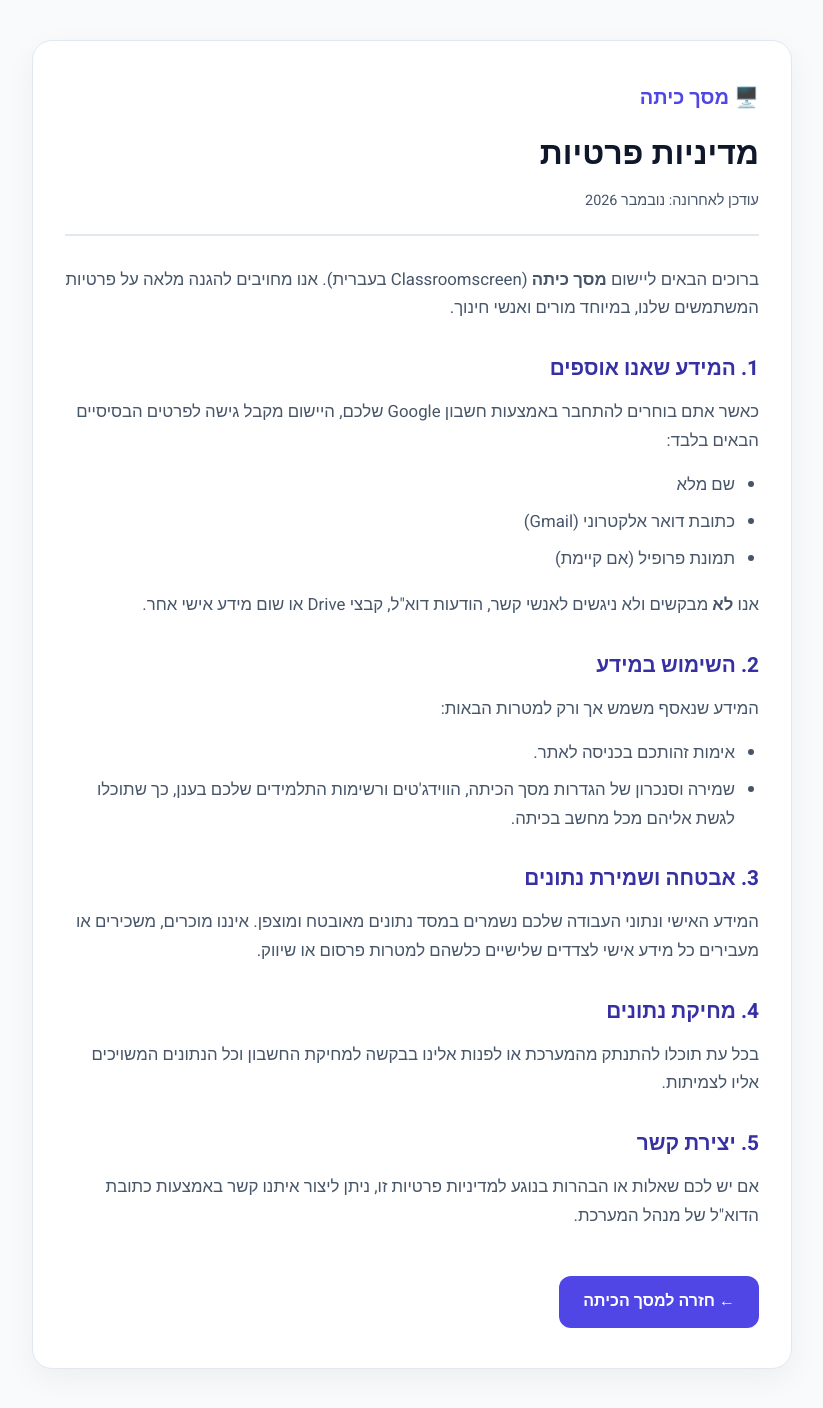
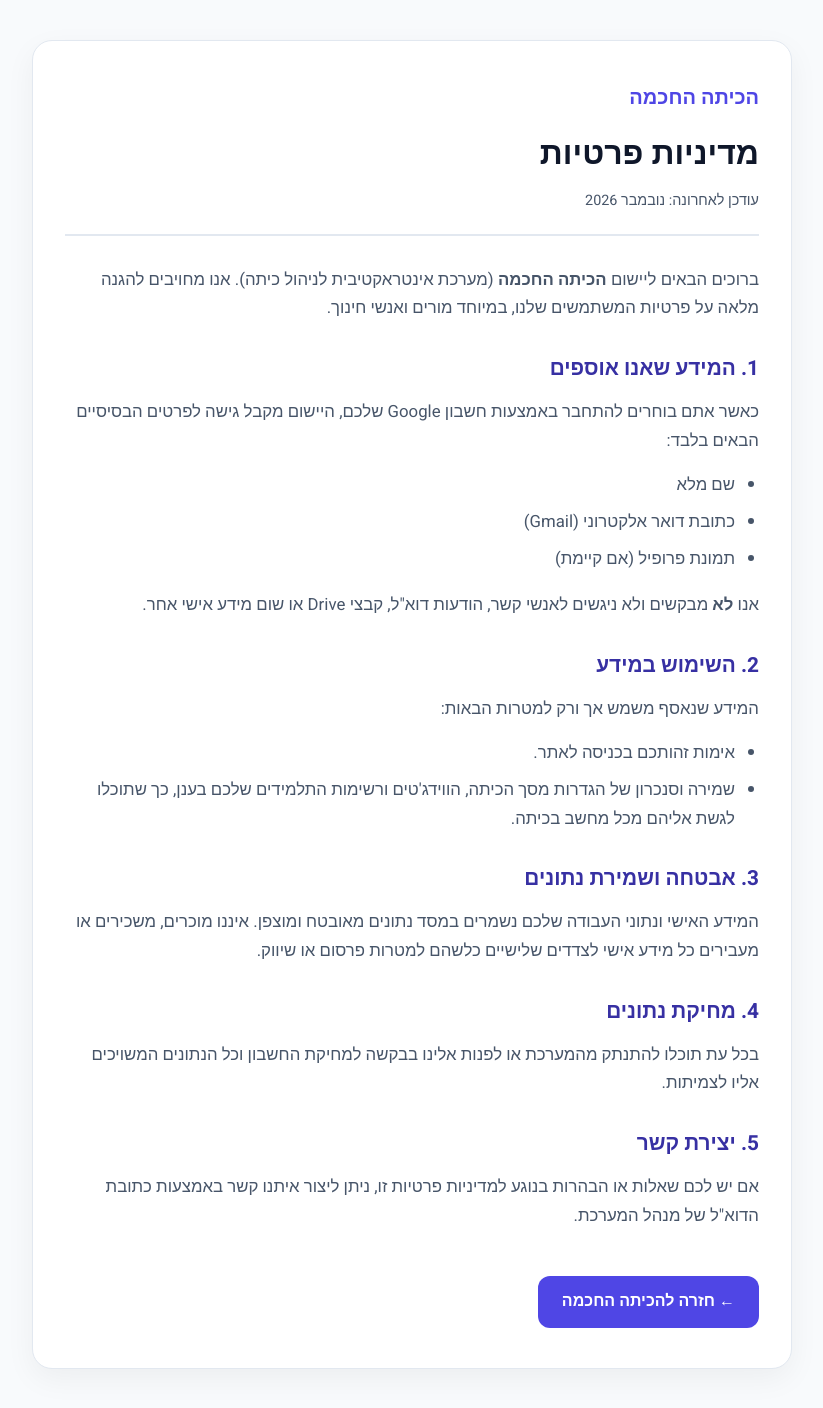
Before and after one commit to meir3101-gif/classroomscreen-il, a website: page privacy.html in a window 1280 px wide. Shown: the whole page, without its empty margins (228-1051 px from the left). Drawn offline with Linux system fonts and the light colour scheme.

Commit message:
feat: Rebrand site name to הכיתה החכמה and project name to masach-kita

```diff
--- a/package.json
+++ b/package.json
@@ -1 +1 @@
-{"name":"classroomscreen-il","version":"2.1.0","private":true,"main":"server.js","scripts":{"start":"node server.js","test":"node scripts/smoke-test.js"},"engines":{"node":">=18.0.0"}}
+{"name":"masach-kita","version":"2.1.0","private":true,"main":"server.js","scripts":{"start":"node server.js","test":"node scripts/smoke-test.js"},"engines":{"node":">=18.0.0"}}
--- a/privacy.html
+++ b/privacy.html
@@ -3,7 +3,7 @@
 <head>
   <meta charset="UTF-8">
   <meta name="viewport" content="width=device-width, initial-scale=1.0">
-  <title>מדיניות פרטיות - מסך כיתה</title>
+  <title>מדיניות פרטיות - הכיתה החכמה</title>
   <link rel="preconnect" href="https://fonts.googleapis.com">
   <link rel="preconnect" href="https://fonts.gstatic.com" crossorigin>
   <link href="https://fonts.googleapis.com/css2?family=Heebo:wght@300;400;500;700;800&family=Rubik:wght@500;700&display=swap" rel="stylesheet">
@@ -100,12 +100,12 @@
 <body>
   <div class="container">
     <div class="header">
-      <a href="/" class="brand">🖥️ מסך כיתה</a>
+      <a href="/" class="brand">הכיתה החכמה</a>
       <h1>מדיניות פרטיות</h1>
       <div class="updated-date">עודכן לאחרונה: נובמבר 2026</div>
     </div>
 
-    <p>ברוכים הבאים ליישום <strong>מסך כיתה</strong> (Classroomscreen בעברית). אנו מחויבים להגנה מלאה על פרטיות המשתמשים שלנו, במיוחד מורים ואנשי חינוך.</p>
+    <p>ברוכים הבאים ליישום <strong>הכיתה החכמה</strong> (מערכת אינטראקטיבית לניהול כיתה). אנו מחויבים להגנה מלאה על פרטיות המשתמשים שלנו, במיוחד מורים ואנשי חינוך.</p>
 
     <h2>1. המידע שאנו אוספים</h2>
     <p>כאשר אתם בוחרים להתחבר באמצעות חשבון Google שלכם, היישום מקבל גישה לפרטים הבסיסיים הבאים בלבד:</p>
@@ -132,7 +132,7 @@
     <h2>5. יצירת קשר</h2>
     <p>אם יש לכם שאלות או הבהרות בנוגע למדיניות פרטיות זו, ניתן ליצור איתנו קשר באמצעות כתובת הדוא"ל של מנהל המערכת.</p>
 
-    <a href="/" class="back-btn">← חזרה למסך הכיתה</a>
+    <a href="/" class="back-btn">← חזרה להכיתה החכמה</a>
   </div>
 </body>
 </html>
```
Also changed, not shown: index.html (+4 -4 lines).
